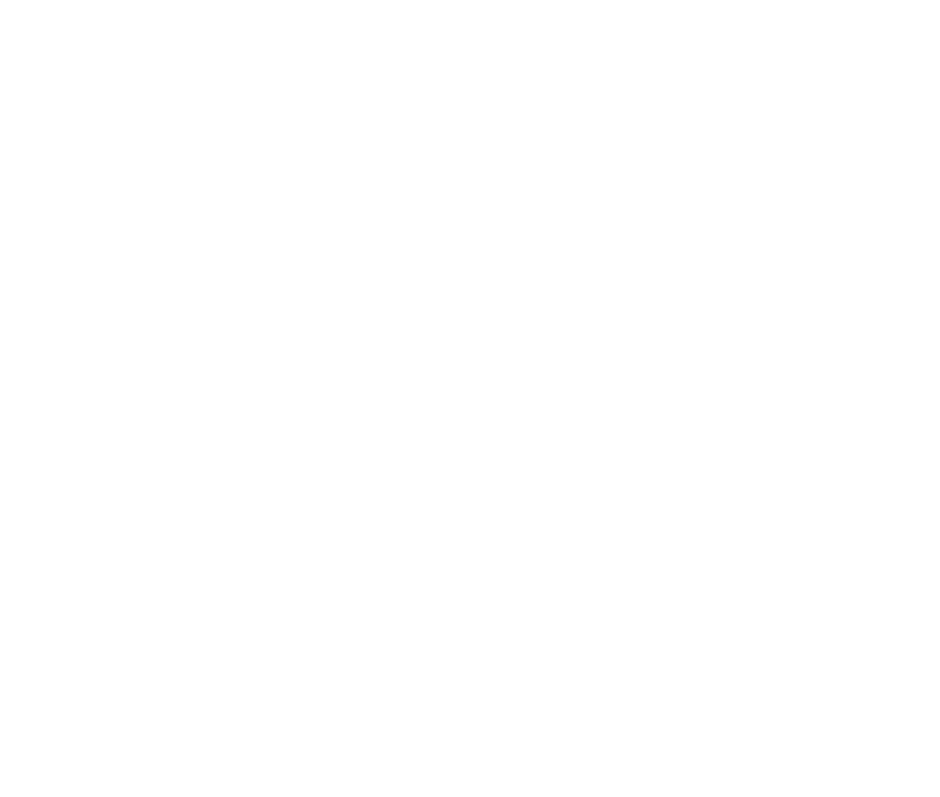
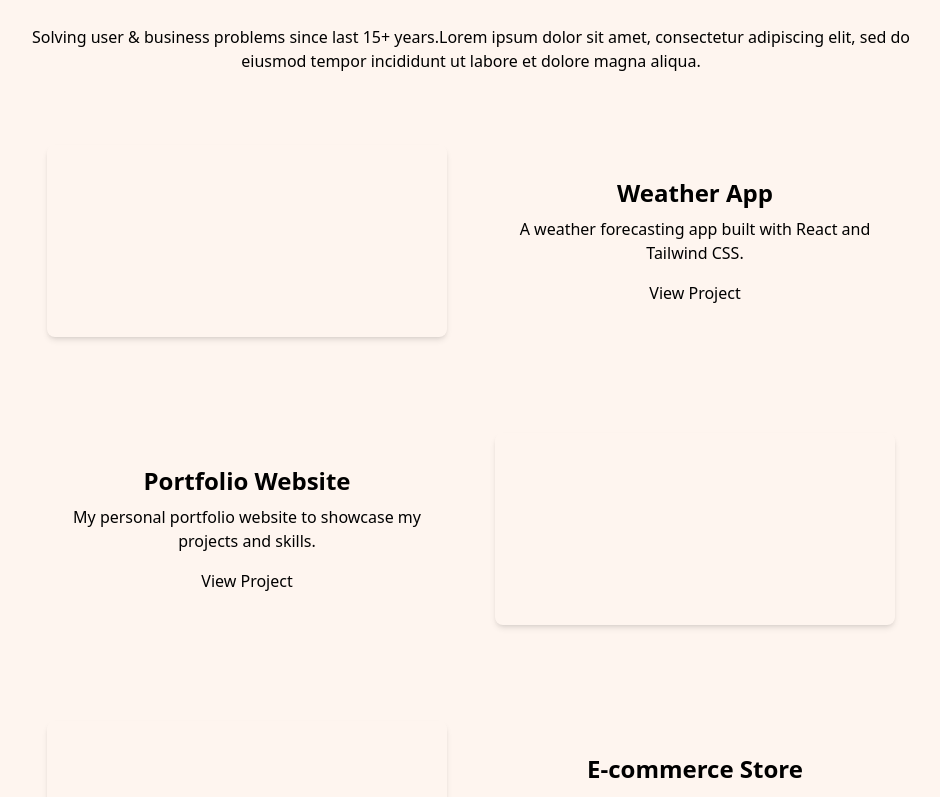
Before and after one commit to alpinmohsa541/tugas-week3, a React (Vite) app: page / in a window 1280 px wide. Shown: the part 980-1777 px from the top of the page, without its empty margins (169-1109 px from the left). Before the commit the page ends 869 px from the top, so only its background shows below. Built offline with nearby package versions, Linux system fonts and the light colour scheme.

Commit message:
feat : mengubah background menjadi warna rgb, membuat page projects dan membuat logika pada data project

```diff
--- a/src/App.jsx
+++ b/src/App.jsx
@@ -1,12 +1,14 @@
 import Nav from "./components/nav"
 import Home from "./components/home"
+import Projects from "./components/projects";
 
 const App = () => {
   return (
     <>
-     <div className="bg-desertSand">
+     <div style={{ backgroundColor: "rgb(228, 187, 151)" }}>
       <Nav/>
       <Home/>
+      <Projects/>
 
      </div>
     </>
--- a/src/Components/Projects.jsx
+++ b/src/Components/Projects.jsx
@@ -1,9 +1,64 @@
+const projectsData = [
+  {
+    id: 1,
+    title: "Weather App",
+    description: "A weather forecasting app built with React and Tailwind CSS.",
+    link: "https://www.jagoanhosting.com/blog/wp-content/uploads/2023/06/website-portfolio-luky-ui-ux.png",
+  },
+  {
+    id: 2,
+    title: "Portfolio Website",
+    description: "My personal portfolio website to showcase my projects and skills.",
+    link: "https://www.jagoanhosting.com/blog/wp-content/uploads/2023/06/image-17.png",
+  },
+  {
+    id: 3,
+    title: "E-commerce Store",
+    description: "An e-commerce store with shopping cart and payment integration.",
+    link: "https://www.jagoanhosting.com/blog/wp-content/uploads/2023/06/website-portfolio-Studio-Feixen-www.studiofeixen.ch_.png",
+  },
+];
+
 const Projects = () => {
-    return (
-        <div>
+  return (
+    <div className="min-h-screen py-16 px-4" style={{ backgroundColor: "rgb(254, 245, 239)" }}>
+      <div className="max-w-4xl mx-auto text-center">
+        <h2 className="text-4xl font-bold text-gray-800 mb-8">My Projects</h2>
+        <p className="text-gray-600 mb-12">
+        Solving user & business problems since last 15+ years.Lorem ipsum dolor sit amet, consectetur adipiscing elit, sed do eiusmod tempor incididunt ut labore et dolore magna aliqua.
+        </p>
 
+        {/* Kartu Proyek dengan Posisi Silang */}
+        <div className="space-y-12">
+          {projectsData.map((project, index) => (
+            <div
+              key={project.id}
+              className={`flex flex-col md:flex-row items-center ${
+                index % 2 === 0 ? 'md:flex-row-reverse' : ''
+              }`}
+            >
+              <div className="md:w-1/2 p-6">
+                <h3 className="text-2xl font-semibold text-gray-800 mb-2">{project.title}</h3>
+                <p className="text-gray-600 mb-4">{project.description}</p>
+                <a
+                  href={project.link}
+                  target="_blank"
+                  rel="noopener noreferrer"
+                  className="text-blue-600 hover:text-blue-800 font-medium"
+                >
+                  View Project
+                </a>
+              </div>
+              <div className="md:w-1/2 p-6">
+                {/* Placeholder untuk gambar proyek, bisa diganti dengan gambar proyek asli */}
+                <div className="w-full h-48 bg-gray-300 rounded-lg shadow-md"></div>
+              </div>
+            </div>
+          ))}
         </div>
-    );
+      </div>
+    </div>
+  );
 };
 
 export default Projects;
--- a/tailwind.config.js
+++ b/tailwind.config.js
@@ -18,7 +18,7 @@
       customGray: 'rgb(128, 128, 128)',
       customWhite: 'rgb(255, 255, 255)',
       customBlack: 'rgb(0, 0, 0)',
-      desertSand: '228, 187, 151',
+      customSand: '228, 187, 151',
       seasheel: '254, 245, 239',
       lavender: '214, 227, 248',
     },
```
